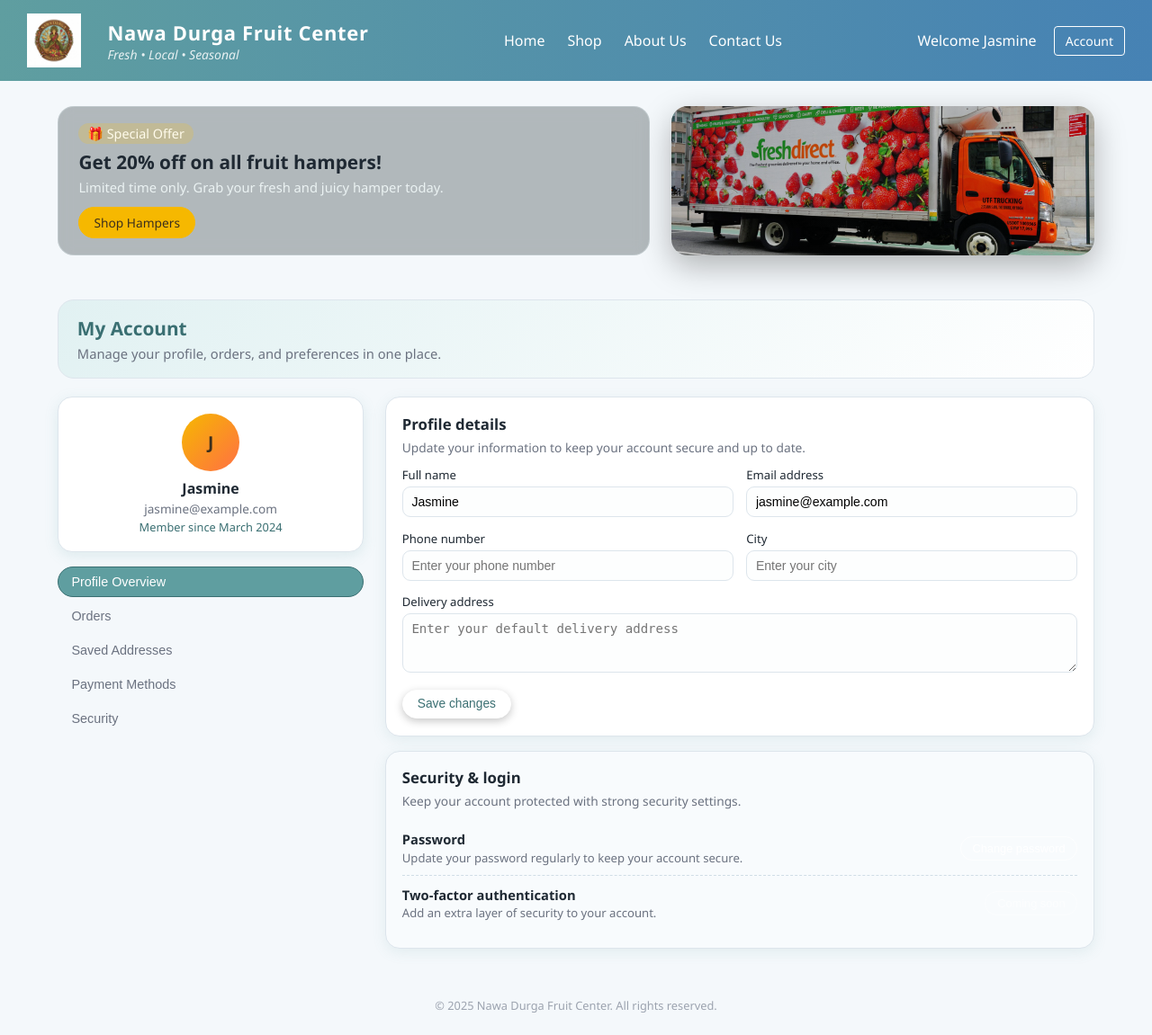
After one commit to jassy-bit/NawaDurgaFruitCenter, a PHP site: page /account.php in a window 1280 px wide. The commit adds this page. Shown: the whole page at 90% size. Run offline with PHP 8.4, Linux system fonts and the light colour scheme.

Commit message:
initial commit

```diff
--- /dev/null
+++ b/account.css
@@ -0,0 +1,508 @@
+/* Global reset */
+* {
+    margin: 0;
+    padding: 0;
+    box-sizing: border-box;
+}
+
+/* Base styles */
+body {
+    font-family: 'Poppins', system-ui, -apple-system, BlinkMacSystemFont, 'Segoe UI', sans-serif;
+    background: #f5f8fa;
+    color: #1f2933;
+}
+
+/* Colors */
+:root {
+    --cadet-blue: #5f9ea0;
+    --cadet-blue-dark: #3a6f72;
+    --cadet-blue-light: #e1f1f2;
+    --accent-gold: #f6b800;
+    --white: #ffffff;
+    --text-dark: #1f2933;
+    --text-muted: #6b7280;
+    --border-soft: #dde5ec;
+}
+
+/* Header */
+.main-header {
+    background: linear-gradient(135deg, rgba(95, 158, 160, 0.96), rgba(58, 111, 114, 0.98));
+    color: var(--white);
+    padding-bottom: 1.5rem;
+    box-shadow: 0 10px 35px rgba(0, 0, 0, 0.18);
+}
+
+.top-bar {
+    max-width: 1200px;
+    margin: 0 auto;
+    padding: 0.75rem 1.5rem;
+    display: flex;
+    align-items: center;
+    justify-content: space-between;
+    gap: 1.5rem;
+}
+
+/* Logo area */
+.logo-area {
+    display: flex;
+    align-items: center;
+    gap: 0.9rem;
+}
+
+.logo-circle {
+    width: 52px;
+    height: 52px;
+    border-radius: 50%;
+    background: radial-gradient(circle at 30% 20%, #ffeb3b, #f57c00);
+    display: flex;
+    align-items: center;
+    justify-content: center;
+    box-shadow: 0 4px 12px rgba(0, 0, 0, 0.26);
+}
+
+.logo-text {
+    font-weight: 700;
+    color: #3b2f1d;
+    letter-spacing: 1px;
+}
+
+.brand-text h1 {
+    font-size: 1.25rem;
+    font-weight: 600;
+    letter-spacing: 0.03em;
+}
+
+.brand-text p {
+    font-size: 0.8rem;
+    color: rgba(255, 255, 255, 0.85);
+}
+
+/* Navigation */
+.main-nav {
+    display: flex;
+    align-items: center;
+    gap: 1rem;
+}
+
+.nav-link {
+    text-decoration: none;
+    color: #e5f7f7;
+    font-size: 0.92rem;
+    padding: 0.35rem 0.8rem;
+    border-radius: 999px;
+    transition: background 0.2s ease, color 0.2s ease, transform 0.15s ease;
+}
+
+.nav-link:hover {
+    background: rgba(255, 255, 255, 0.12);
+    color: #ffffff;
+    transform: translateY(-1px);
+}
+
+/* User actions */
+.user-actions {
+    display: flex;
+    align-items: center;
+    gap: 0.6rem;
+    font-size: 0.9rem;
+}
+
+.welcome-text {
+    margin-right: 0.35rem;
+    opacity: 0.92;
+}
+
+/* Buttons */
+.btn {
+    display: inline-flex;
+    align-items: center;
+    justify-content: center;
+    padding: 0.45rem 1rem;
+    border-radius: 999px;
+    font-size: 0.86rem;
+    font-weight: 500;
+    border: 1px solid transparent;
+    cursor: pointer;
+    text-decoration: none;
+    transition: background 0.2s ease, color 0.2s ease, transform 0.15s ease, box-shadow 0.2s ease;
+}
+
+.btn-outline {
+    background: transparent;
+    border-color: rgba(255, 255, 255, 0.7);
+    color: #ffffff;
+}
+
+.btn-outline:hover {
+    background: rgba(255, 255, 255, 0.16);
+    box-shadow: 0 2px 8px rgba(0, 0, 0, 0.28);
+    transform: translateY(-1px);
+}
+
+.btn-filled {
+    background: #ffffff;
+    color: var(--cadet-blue-dark);
+    border-color: #ffffff;
+    box-shadow: 0 3px 10px rgba(0, 0, 0, 0.22);
+}
+
+.btn-filled:hover {
+    background: #f3fafb;
+    transform: translateY(-1px);
+}
+
+.btn-banner {
+    background: var(--accent-gold);
+    border-color: var(--accent-gold);
+    color: #3b2f1d;
+}
+
+.btn-banner:hover {
+    background: #ffca28;
+}
+
+.small-btn {
+    padding: 0.3rem 0.8rem;
+    font-size: 0.8rem;
+}
+
+.disabled {
+    opacity: 0.6;
+    cursor: default;
+}
+
+/* Promo banner */
+.promo-banner {
+    max-width: 1200px;
+    margin: 0.75rem auto 0;
+    padding: 1rem 1.5rem 1.8rem;
+    display: grid;
+    grid-template-columns: 1.4fr 1fr;
+    gap: 1.5rem;
+    align-items: stretch;
+}
+
+.promo-content {
+    background: rgba(4, 21, 23, 0.28);
+    backdrop-filter: blur(8px);
+    padding: 1.1rem 1.4rem;
+    border-radius: 18px;
+    border: 1px solid rgba(226, 242, 243, 0.3);
+}
+
+.promo-tagline {
+    font-size: 0.9rem;
+    font-weight: 500;
+    color: #fffbeb;
+    background: rgba(255, 193, 7, 0.2);
+    padding: 0.15rem 0.6rem;
+    border-radius: 999px;
+    display: inline-block;
+    margin-bottom: 0.35rem;
+}
+
+.promo-content h2 {
+    font-size: 1.3rem;
+    margin-bottom: 0.25rem;
+}
+
+.promo-content p {
+    font-size: 0.92rem;
+    color: rgba(241, 248, 248, 0.9);
+    margin-bottom: 0.75rem;
+}
+
+.promo-image-overlay {
+    border-radius: 18px;
+    background-image:
+        linear-gradient(135deg, rgba(0, 0, 0, 0.25), rgba(0, 48, 48, 0.05)),
+        url('images/promobanner.png');
+    background-size: cover;
+    background-position: center;
+    box-shadow: 0 12px 35px rgba(0, 0, 0, 0.28);
+}
+
+/* Account page general */
+.account-body {
+    background: #f4f8fb;
+}
+
+.account-wrapper {
+    max-width: 1200px;
+    margin: 1.25rem auto 2.5rem;
+    padding: 0 1.5rem;
+}
+
+/* Account hero */
+.account-hero {
+    margin-bottom: 1.25rem;
+}
+
+.account-hero-content {
+    background: linear-gradient(135deg, var(--cadet-blue-light), #ffffff);
+    border-radius: 18px;
+    padding: 1.1rem 1.3rem;
+    border: 1px solid var(--border-soft);
+    display: flex;
+    flex-direction: column;
+    gap: 0.2rem;
+}
+
+.account-hero-content h2 {
+    font-size: 1.3rem;
+    color: var(--cadet-blue-dark);
+}
+
+.account-hero-content p {
+    font-size: 0.92rem;
+    color: var(--text-muted);
+}
+
+/* Account layout */
+.account-layout {
+    display: grid;
+    grid-template-columns: 0.95fr 2.2fr;
+    gap: 1.5rem;
+}
+
+/* Sidebar */
+.account-sidebar {
+    display: flex;
+    flex-direction: column;
+    gap: 1rem;
+}
+
+.account-profile-card {
+    background: #ffffff;
+    border-radius: 16px;
+    padding: 1.1rem 1rem;
+    border: 1px solid var(--border-soft);
+    text-align: center;
+    box-shadow: 0 4px 15px rgba(95, 158, 160, 0.15);
+}
+
+.avatar-circle {
+    width: 64px;
+    height: 64px;
+    border-radius: 50%;
+    margin: 0 auto 0.5rem;
+    background: linear-gradient(135deg, #f6b800, #ff7043);
+    display: flex;
+    align-items: center;
+    justify-content: center;
+    font-weight: 600;
+    color: #3b2f1d;
+    font-size: 1.2rem;
+}
+
+.account-profile-card h3 {
+    font-size: 1rem;
+    margin-bottom: 0.15rem;
+}
+
+.account-email {
+    font-size: 0.85rem;
+    color: var(--text-muted);
+    margin-bottom: 0.15rem;
+}
+
+.member-since {
+    font-size: 0.8rem;
+    color: var(--cadet-blue-dark);
+}
+
+/* Account menu */
+.account-menu {
+    display: flex;
+    flex-direction: column;
+    gap: 0.25rem;
+}
+
+.account-menu-item {
+    background: transparent;
+    border-radius: 999px;
+    border: 1px solid transparent;
+    padding: 0.5rem 0.9rem;
+    text-align: left;
+    font-size: 0.9rem;
+    cursor: pointer;
+    color: var(--text-muted);
+    transition: background 0.18s ease, color 0.18s ease, border-color 0.18s ease, transform 0.12s ease;
+}
+
+.account-menu-item:hover {
+    background: #e8f3f4;
+    color: var(--cadet-blue-dark);
+    transform: translateX(1px);
+}
+
+.account-menu-item.active {
+    background: var(--cadet-blue);
+    color: #ffffff;
+    border-color: var(--cadet-blue-dark);
+}
+
+/* Main content area */
+.account-main {
+    display: flex;
+    flex-direction: column;
+    gap: 1rem;
+}
+
+.account-card {
+    background: #ffffff;
+    border-radius: 16px;
+    padding: 1.1rem 1.1rem 1.2rem;
+    border: 1px solid var(--border-soft);
+    box-shadow: 0 4px 15px rgba(95, 158, 160, 0.12);
+}
+
+.account-card-secondary {
+    background: #f8fbfd;
+}
+
+.account-card h3 {
+    font-size: 1.05rem;
+    margin-bottom: 0.3rem;
+    color: var(--text-dark);
+}
+
+.account-subtitle {
+    font-size: 0.86rem;
+    color: var(--text-muted);
+    margin-bottom: 0.8rem;
+}
+
+/* Account form */
+.account-form {
+    display: flex;
+    flex-direction: column;
+    gap: 0.9rem;
+}
+
+.form-row {
+    display: grid;
+    grid-template-columns: repeat(2, minmax(0, 1fr));
+    gap: 0.9rem;
+}
+
+.form-group {
+    display: flex;
+    flex-direction: column;
+    gap: 0.25rem;
+}
+
+.form-group label {
+    font-size: 0.82rem;
+    font-weight: 500;
+    color: var(--text-dark);
+}
+
+.form-group input,
+.form-group textarea {
+    border-radius: 9px;
+    border: 1px solid var(--border-soft);
+    padding: 0.5rem 0.6rem;
+    font-size: 0.88rem;
+    outline: none;
+    background: #fdfefe;
+    transition: border-color 0.18s ease, box-shadow 0.18s ease, background 0.18s ease;
+}
+
+.form-group input:focus,
+.form-group textarea:focus {
+    border-color: var(--cadet-blue);
+    box-shadow: 0 0 0 2px rgba(95, 158, 160, 0.18);
+    background: #ffffff;
+}
+
+.full-width {
+    grid-column: 1 / -1;
+}
+
+/* Account actions */
+.account-actions {
+    display: flex;
+    gap: 0.6rem;
+    margin-top: 0.3rem;
+}
+
+/* Security rows */
+.security-row {
+    display: flex;
+    align-items: center;
+    justify-content: space-between;
+    padding: 0.65rem 0;
+    border-top: 1px dashed #d0dde6;
+}
+
+.security-row:first-of-type {
+    border-top: none;
+}
+
+.security-item h4 {
+    font-size: 0.92rem;
+    margin-bottom: 0.1rem;
+}
+
+.security-item p {
+    font-size: 0.82rem;
+    color: var(--text-muted);
+}
+
+/* Footer */
+.main-footer {
+    max-width: 1200px;
+    margin: 0 auto;
+    padding: 0.9rem 1.5rem 1.5rem;
+    font-size: 0.8rem;
+    color: #9ca3af;
+    text-align: center;
+}
+
+/* Responsive */
+@media (max-width: 960px) {
+    .top-bar {
+        flex-wrap: wrap;
+        justify-content: center;
+        gap: 0.7rem 1.2rem;
+    }
+
+    .promo-banner {
+        grid-template-columns: 1fr;
+    }
+
+    .account-layout {
+        grid-template-columns: 1fr;
+    }
+}
+
+@media (max-width: 640px) {
+    .top-bar {
+        align-items: flex-start;
+    }
+
+    .main-nav {
+        order: 3;
+        width: 100%;
+        justify-content: center;
+        flex-wrap: wrap;
+    }
+
+    .user-actions {
+        order: 2;
+    }
+
+    .promo-content {
+        padding: 0.9rem 1rem;
+    }
+
+    .form-row {
+        grid-template-columns: 1fr;
+    }
+
+    .account-actions {
+        flex-direction: column;
+        align-items: stretch;
+    }
+}
--- /dev/null
+++ b/account.php
@@ -0,0 +1,129 @@
+<?php
+if (session_status() === PHP_SESSION_NONE) {
+    session_start();
+}
+
+if (!isset($_SESSION['username'])) {
+    $_SESSION['username'] = 'Jasmine';
+}
+
+$username = htmlspecialchars($_SESSION['username']);
+$email = "jasmine@example.com";    // Demo data – replace with DB values
+$member_since = "March 2024";      // Demo data
+?>
+<!DOCTYPE html>
+<html lang="en">
+<head>
+    <meta charset="UTF-8">
+    <title>My Account | Nawa Durga Fruit Center</title>
+    <link rel="stylesheet" href="account.css">
+     <link rel="stylesheet" href="nav.css">
+    <link rel="preconnect" href="https://fonts.googleapis.com">
+    <link rel="preconnect" href="https://fonts.gstatic.com" crossorigin>
+    <link href="https://fonts.googleapis.com/css2?family=Poppins:wght@300;400;500;600&display=swap" rel="stylesheet">
+</head>
+<body class="account-body">
+
+<?php include 'header.php'; ?>
+
+<main class="account-wrapper">
+    <section class="account-hero">
+        <div class="account-hero-content">
+            <h2>My Account</h2>
+            <p>Manage your profile, orders, and preferences in one place.</p>
+        </div>
+    </section>
+
+    <section class="account-layout">
+        <aside class="account-sidebar">
+            <div class="account-profile-card">
+                <div class="avatar-circle">
+                    <span><?php echo strtoupper(substr($username, 0, 1)); ?></span>
+                </div>
+                <h3><?php echo $username; ?></h3>
+                <p class="account-email"><?php echo $email; ?></p>
+                <p class="member-since">Member since <?php echo $member_since; ?></p>
+            </div>
+
+            <nav class="account-menu">
+                <button class="account-menu-item active">Profile Overview</button>
+                <button class="account-menu-item">Orders</button>
+                <button class="account-menu-item">Saved Addresses</button>
+                <button class="account-menu-item">Payment Methods</button>
+                <button class="account-menu-item">Security</button>
+            </nav>
+        </aside>
+
+        <section class="account-main">
+            <div class="account-card">
+                <h3>Profile details</h3>
+                <p class="account-subtitle">Update your information to keep your account secure and up to date.</p>
+
+                <form class="account-form" action="#" method="post">
+                    <div class="form-row">
+                        <div class="form-group">
+                            <label for="full_name">Full name</label>
+                            <input type="text" id="full_name" name="full_name"
+                                   value="<?php echo $username; ?>" placeholder="Enter your full name">
+                        </div>
+                        <div class="form-group">
+                            <label for="email">Email address</label>
+                            <input type="email" id="email" name="email"
+                                   value="<?php echo $email; ?>" placeholder="Enter your email">
+                        </div>
+                    </div>
+
+                    <div class="form-row">
+                        <div class="form-group">
+                            <label for="phone">Phone number</label>
+                            <input type="text" id="phone" name="phone" placeholder="Enter your phone number">
+                        </div>
+                        <div class="form-group">
+                            <label for="city">City</label>
+                            <input type="text" id="city" name="city" placeholder="Enter your city">
+                        </div>
+                    </div>
+
+                    <div class="form-group full-width">
+                        <label for="address">Delivery address</label>
+                        <textarea id="address" name="address" rows="3"
+                                  placeholder="Enter your default delivery address"></textarea>
+                    </div>
+
+                    <div class="account-actions">
+                        <button type="submit" class="btn btn-filled">Save changes</button>
+                        <button type="reset" class="btn btn-outline">Cancel</button>
+                    </div>
+                </form>
+            </div>
+
+            <div class="account-card account-card-secondary">
+                <h3>Security & login</h3>
+                <p class="account-subtitle">Keep your account protected with strong security settings.</p>
+
+                <div class="security-row">
+                    <div class="security-item">
+                        <h4>Password</h4>
+                        <p>Update your password regularly to keep your account secure.</p>
+                    </div>
+                    <button class="btn btn-outline small-btn">Change password</button>
+                </div>
+
+                <div class="security-row">
+                    <div class="security-item">
+                        <h4>Two-factor authentication</h4>
+                        <p>Add an extra layer of security to your account.</p>
+                    </div>
+                    <button class="btn btn-outline small-btn disabled">Coming soon</button>
+                </div>
+            </div>
+        </section>
+    </section>
+</main>
+
+<footer class="main-footer">
+    <p>© <?php echo date('Y'); ?> Nawa Durga Fruit Center. All rights reserved.</p>
+</footer>
+
+</body>
+</html>
--- a/cart.php
+++ b/cart.php
@@ -57,7 +57,7 @@ if (isset($_POST['checkout'])) {
 <body>
 
 <header>
-    <h1>Your Cart</h1>
+    <h1>Your Cart🛒</h1>
     <a href="shop.php" class="cart-btn">Back to Shop</a>
 </header>
 
--- /dev/null
+++ b/header.php
@@ -0,0 +1,40 @@
+<?php
+// Start session if not already started
+if (session_status() === PHP_SESSION_NONE) {
+    session_start();
+}
+
+// Example: set username if not already set (for demo/testing)
+if (!isset($_SESSION['username'])) {
+    $_SESSION['username'] = 'Jasmine';
+}
+
+$username = htmlspecialchars($_SESSION['username']);
+?>
+<!DOCTYPE html>
+<html lang="en">
+<head>
+    <meta charset="UTF-8">
+    <title>Nawa Durga Fruit Center</title>
+    <link rel="stylesheet" href="account.css">
+    <link rel="stylesheet" href="nav.css">
+    <!-- Google Fonts (optional, for professional look) -->
+    <link rel="preconnect" href="https://fonts.googleapis.com">
+    <link rel="preconnect" href="https://fonts.gstatic.com" crossorigin>
+    <link href="https://fonts.googleapis.com/css2?family=Poppins:wght@300;400;500;600&display=swap" rel="stylesheet">
+</head>
+<body>
+<?php include('nav.php'); ?>
+
+    <div class="promo-banner">
+        <div class="promo-content">
+            <span class="promo-tagline">🎁 Special Offer</span>
+            <h2>Get 20% off on all fruit hampers!</h2>
+            <p>Limited time only. Grab your fresh and juicy hamper today.</p>
+            <a href="shop.php" class="btn btn-banner">Shop Hampers</a>
+        </div>
+        <div class="promo-image-overlay">
+            <!-- Background image handled in CSS -->
+        </div>
+    </div>
+</header>
--- a/index.php
+++ b/index.php
@@ -28,7 +28,7 @@ if (isset($_GET["logout"])) {
                         <li><a href="login.php" class="lsr">Login</a></li>
                         <li><a href="sign-up.php" class="lsr">Signup</a></li>
                     <?php endif ?>
-                    <li><a href="account.html" class="lsr2">Account</a></li>
+                    <li><a href="account.php" class="lsr2">Account</a></li>
                 </ul>
             </nav>
         </div>
--- a/shop.php
+++ b/shop.php
@@ -39,7 +39,7 @@ if ($_SERVER['REQUEST_METHOD'] === 'POST' && isset($_POST['add_cart'])) {
 <div class="shop-actions">
     <input type="text" placeholder="Search products..." class="search-bar">
     <a href="cart.php" class="cart-button">
-        View Cart
+        🛒View Cart
     </a>
 </div>
 
```
Also changed, not shown: images/promobanner.png (added).
